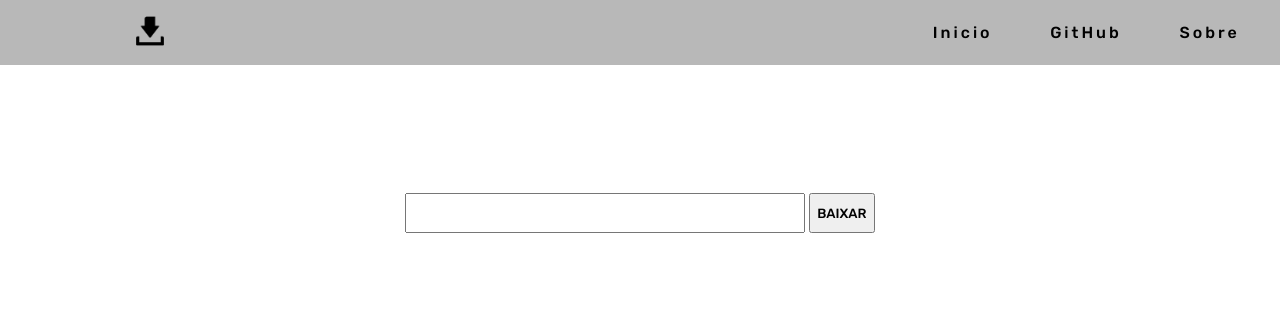
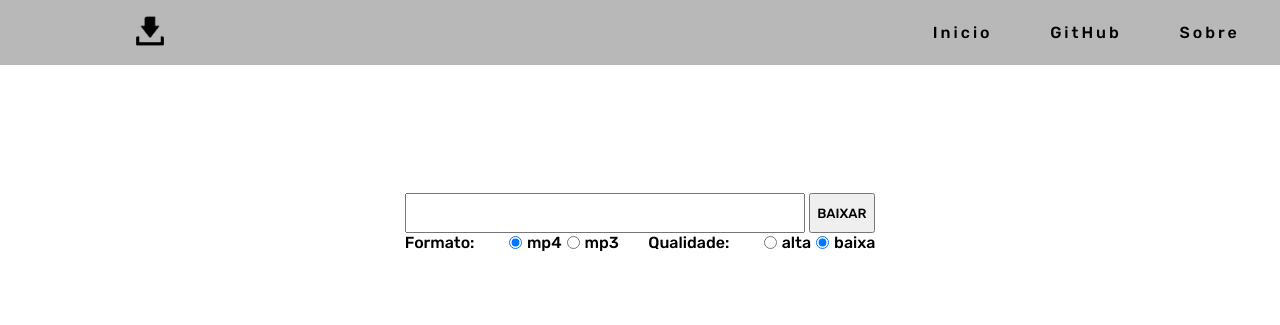
Before and after one commit to feiticeiro-tec/DownTube, a Flask app: page / in a window 1280 px wide. Shown: the top 325 px of the page. Run offline with Flask 2, Linux system fonts and the light colour scheme.

Commit message:
fuction download index

```diff
--- a/app.py
+++ b/app.py
@@ -47,7 +47,7 @@ def download(url,resolution,format_output):
                 video.streams.get_highest_resolution().download(app.output)
             else:
                 video.streams.get_lowest_resolution().download(app.output)
-        return True,video
+        return filename,video
     except:
         return False,None
 
--- a/static/css/index.css
+++ b/static/css/index.css
@@ -13,3 +13,20 @@
     height: 40px;
     cursor: pointer;
 }
+
+#format{
+    display: flex;
+}
+#resolution{
+    display: flex;
+}
+#options{
+    display: flex;
+    justify-content: space-around;
+    width: 500px;
+    margin: auto;
+}
+#options input{
+    place-self: center;
+    margin: 0px 5px;
+}
--- a/static/js/index.js
+++ b/static/js/index.js
@@ -0,0 +1,20 @@
+btn_procurar = document.getElementById('procurar')
+input_url = document.getElementById('input_url')
+resolution = document.getElementsByName('resolution')
+format = document.getElementsByName('format')
+btn_procurar.addEventListener('click',()=>{
+    let url = input_url.value
+
+    if (document.getElementsByName('resolution')[0].checked){
+        var qualidade = 'hight'
+    }else{
+        var qualidade = 'lower'
+    }
+    if (document.getElementsByName('format')[0].checked){
+        var formato = 'mp4'
+    }else{
+        var formato = 'mp3'
+    }
+
+    window.location = `${window.location.origin}/download?url=${url}&resolution=${qualidade}&format=${formato}`
+})
--- a/templates/base.html
+++ b/templates/base.html
@@ -14,7 +14,7 @@
 <body>
     <header class="header">
         <nav class="header-main">
-            <a href="/"><img class="header-img" src="static/img/logo.png" alt=""></a>
+            <a href="/"><img class="header-img" src="{{url_for('static',filename='img/logo.png')}}" alt=""></a>
             <label for="click">
             </label>
             <ul class="header-menu">
--- a/templates/download.html
+++ b/templates/download.html
@@ -23,7 +23,6 @@
     <p>Data: {{data}}</p>
     <p>Views: {{views}}</p>
     <p>Autor: {{autor}}r</p>
-    <p>Download: {{url_file}}</p>
     <a href="{{url_file}}" download>Download</a>
 
 {% endblock %}
--- a/templates/index.html
+++ b/templates/index.html
@@ -8,10 +8,27 @@
 {% block Body %}
     <!-- Tudo Que Fica No BODY -->
     <main class="main">
-        <form class="download">
-            <input class="download-link" type="link">
-            <button class="download-btn">BAIXAR</button>
-        </form>
+        <div class="download">
+            <input class="download-link" id="input_url" type="link">
+            <button class="download-btn" id="procurar">BAIXAR</button>
+        </div>
+        <div id="options">
+
+                <p>Formato:</p>
+                <div id="format" >
+                    <input type="radio" name="format" checked><p>mp4</p>
+                    <input type="radio" name="format" ><p>mp3</p>
+                </div>
+
+
+                <p>Qualidade:</p>
+                <div id="resolution" >
+                    <input type="radio" name="resolution" ><p>alta</p>
+                    <input type="radio" name="resolution" checked><p>baixa</p>
+                </div>
+
+        </div>
+
 
     </main>
 
```
Lines whose indentation alone changed are shown as unchanged.
